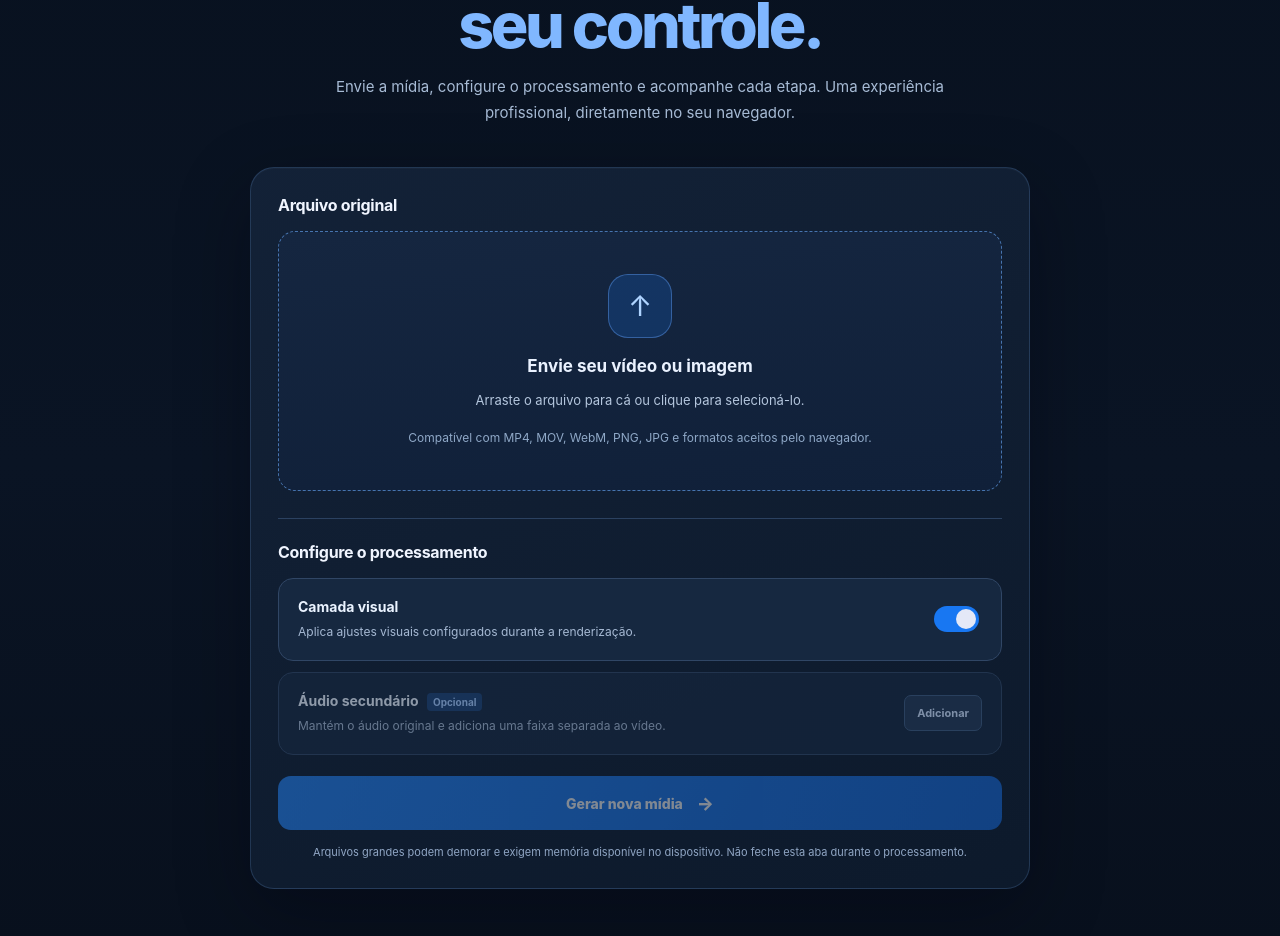
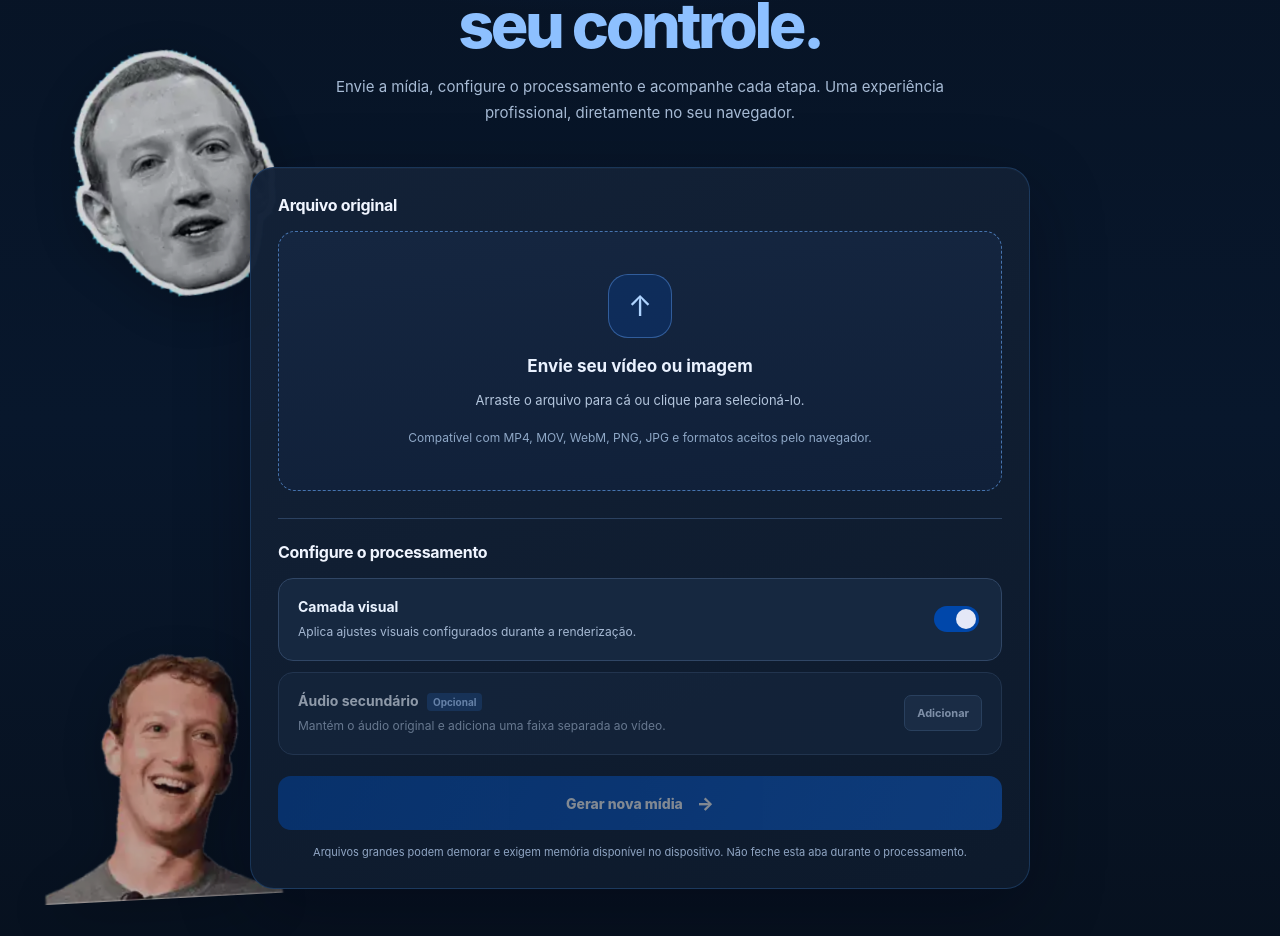
Before and after one commit to brayanken2025/media-uniquifier-v2, a React (Vite) app: page / in a window 1280 px wide. Shown: the part 154-1090 px from the top of the page. Built offline with nearby package versions, Linux system fonts and the light colour scheme.

Commit message:
style: add transparent playful portraits and #0047AA home branding

```diff
--- a/src/App.tsx
+++ b/src/App.tsx
@@ -158,6 +158,10 @@ export default function App() {
           <p>Envie a mídia, configure o processamento e acompanhe cada etapa. Uma experiência profissional, diretamente no seu navegador.</p>
         </div>}
         <div className={`workspace ${showSetup ? (showProgressPanel ? "workspace-active" : "workspace-initial") : "workspace-focused"}`}>
+          {showSetup && <div className="home-zuck-decor" aria-hidden="true">
+            <img src="/assets/mark-head.webp" className="home-zuck-head" alt="" draggable={false} />
+            <img src="/assets/mark-shoulders.webp" className="home-zuck-shoulders" alt="" draggable={false} />
+          </div>}
           {showSetup && <section className="card left" aria-label="Configuração do processamento">
             <div className="section-head"><div><h2>Arquivo original</h2></div>{media && !working && <button className="text-button" onClick={reset}>Trocar arquivo</button>}</div>
             {!media ? (
--- a/src/styles.css
+++ b/src/styles.css
@@ -520,3 +520,59 @@ button:focus-visible,input:focus-visible,.drop:focus-within,.audio-option:focus-
 @media (max-width: 350px) {
   .player-volume { display: none; }
 }
+
+
+/* Media Uniquifier — identidade azul Facebook #0047AA.
+   Apenas decoração e apresentação, sem alterar o pipeline de mídia. */
+:root { --fb-blue: #0047AA; --fb-blue-hover: #0e5fd0; }
+.site {
+  background:
+    radial-gradient(ellipse 62% 34% at 48% -12%, rgba(0,71,170,.32), transparent 80%),
+    linear-gradient(180deg,#071324 0%,#08172c 52%,#07111f 100%);
+}
+.intro h1 span { color: #8dc0ff; }
+.primary {
+  background: linear-gradient(115deg, var(--fb-blue), var(--fb-blue-hover));
+  box-shadow: 0 12px 30px rgba(0,71,170,.30);
+}
+.option input[type="checkbox"]:checked { background: var(--fb-blue); }
+.text-button { color: #8bbdff; }
+.drop:hover,.drop.dragging { border-color: #3476c7; }
+.upload-icon, .file-icon { background: rgba(0,71,170,.26); }
+.card { border-color: rgba(54,113,185,.31); }
+.workspace.workspace-initial { position: relative; isolation: isolate; }
+.workspace-initial > .card.left { position: relative; z-index: 1; }
+.home-zuck-decor {
+  position: absolute;
+  inset: 0;
+  pointer-events: none;
+  z-index: 0;
+  overflow: visible;
+}
+.home-zuck-decor img {
+  position: absolute;
+  display: block;
+  height: auto;
+  object-fit: contain;
+  user-select: none;
+  pointer-events: none;
+  filter: drop-shadow(0 12px 24px rgba(0,0,0,.28));
+}
+.home-zuck-head {
+  width: clamp(170px, 17vw, 205px);
+  left: calc(50% - 570px);
+  top: -118px;
+  transform: rotate(-8deg);
+  opacity: .82;
+}
+.home-zuck-shoulders {
+  width: clamp(175px, 20vw, 240px);
+  left: calc(50% - 602px);
+  bottom: -10px;
+  transform: rotate(-3deg);
+  opacity: .72;
+}
+/* Em telas estreitas, não competir com o formulário nem criar rolagem lateral. */
+@media (max-width: 1100px) {
+  .home-zuck-decor { display: none; }
+}
```
Also changed, not shown: public/assets/mark-head.webp (added), public/assets/mark-shoulders.webp (added).
